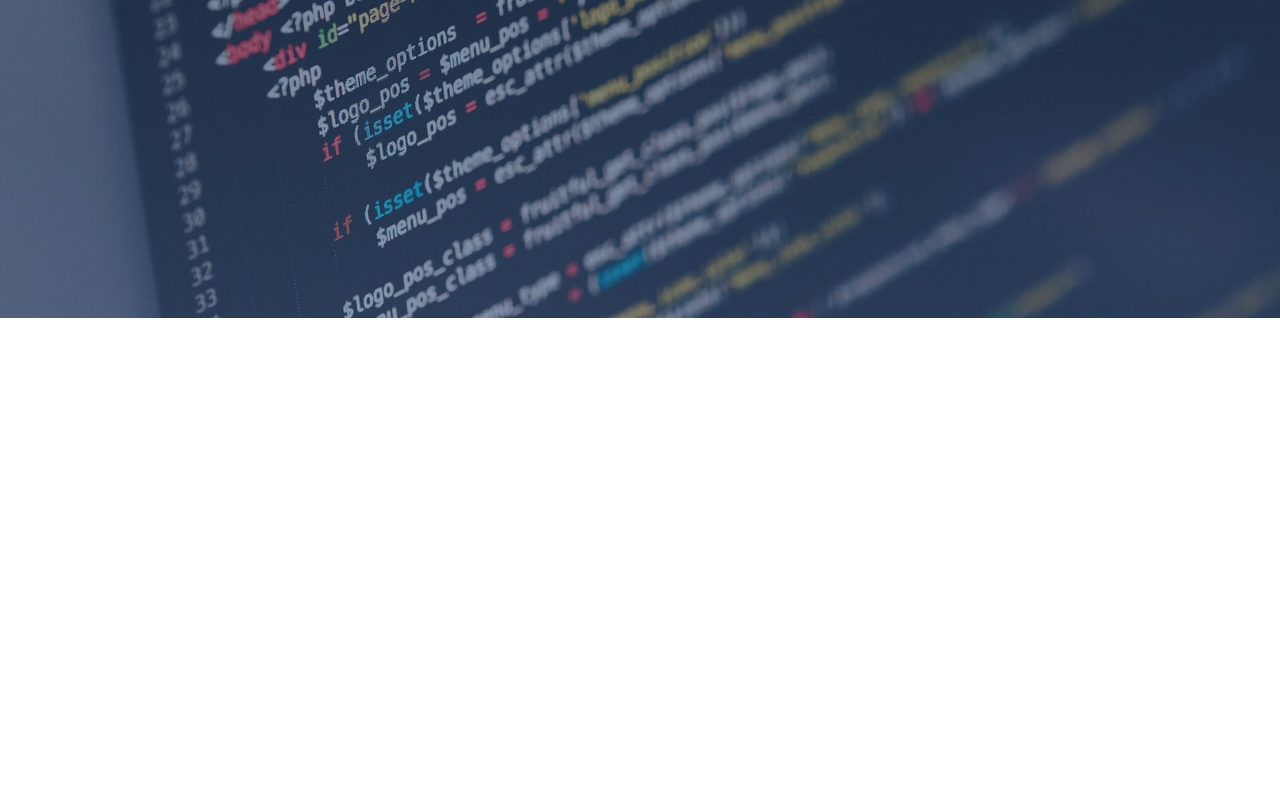
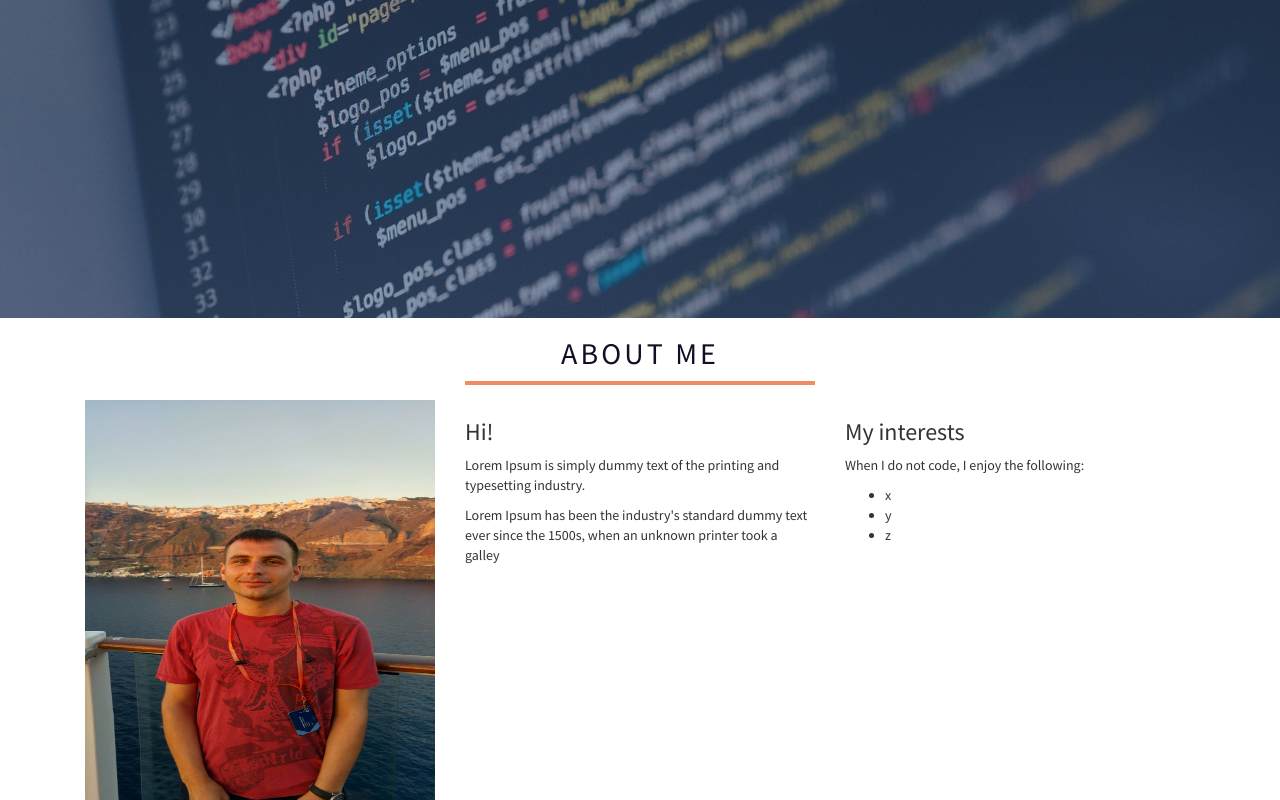
Before and after one commit to kristianJagoda/Project_One, a website: page index.html in a window 1280 px wide. Shown: the part 512-1312 px from the top of the page. Before the commit the page ends 830 px from the top, so only its background shows below. Drawn offline with nearby package versions, Linux system fonts and the light colour scheme; files whose address does not match are found by name.

Commit message:
Add section about me

```diff
--- a/index.html
+++ b/index.html
@@ -37,7 +37,7 @@
                     <!-- Collect the nav links, forms, and other content for toggling -->
                     <div class="collapse navbar-collapse" id="navigation">
                         <ul class="nav navbar-nav">
-                            <li><a href="#">ABOUT ME</a></li>
+                            <li><a href="#about_me">ABOUT ME</a></li>
                             <li><a href="#">SKILLS</a></li>
                             <li><a href="#">EXPERIENCE</a></li>
                             <li><a href="#">EDUCATION</a></li>
@@ -63,11 +63,57 @@
                 </div>
             </div>
         </section>
+    </header>
+
+    <!-- ABOUT ME -->
+    <section id="about_me">
+        <div class="container">
+
+            <div class="row">
+                <div class="col-xs-12 title">
+                    <h2>ABOUT ME</h2>
+                    <div class="centered-line line2"></div>
+                </div>
+            </div>
+
+            <div class="row">
+                <div class="col-xs-12 col-md-4 my_picture">
+                    <img src="images/my_picture.jpg" alt="my picture">
+                </div>
+
+                <div class="col-xs-12 col-md-4">
+                    <h3>Hi!</h3>
+                    <p>
+                        Lorem Ipsum is simply dummy text of the printing and typesetting industry.
+                    </p>
+                    <p>
+                        Lorem Ipsum has been the industry's standard dummy text ever since the 1500s, when an unknown printer took a galley
+
+                    </p>
+                </div>
+
+                <div class="col-xs-12 col-md-4">
+                  <h3>My interests</h3>
+                  <p>
+                    When I do not code, I enjoy the following:
+                  </p>
+                  <ul>
+                    <li>x</li>
+                    <li>y</li>
+                    <li>z</li>
+
+                  </ul>
+                </div>
+
+            </div>
 
 
 
 
-    </header>
+    </section>
+
+
+
 
     <script src="https://ajax.googleapis.com/ajax/libs/jquery/3.1.1/jquery.min.js"></script>
     <script src="js/bootstrap.js"></script>
--- a/sass/_custom.scss
+++ b/sass/_custom.scss
@@ -19,13 +19,27 @@ html {
 body {
     padding-top: 30px;
     font-family: $main_sans_font;
-    overflow: hidden;
+
 }
 
+/*-----ROWS, TITLES -----*/
 .row {
     margin-left: 0;
     margin-right: 0;
 }
+
+.title {
+    margin: 0 0 15px 0;
+    padding: 0;
+    font-size: 2.250em;
+    font-weight: 300;
+    color: #0f1025;
+    text-transform: uppercase;
+    display: block;
+    text-align: center;
+    letter-spacing: 0.1em;
+}
+
 /*---CENTERED LINE ----*/
 .centered-line {
     margin: 0 auto;
@@ -139,3 +153,15 @@ header {
 .line1 {
     background-color: lighten($color-primary-3, 50%);
 }
+
+/*---- ABOUT ME ---- */
+.line2 {
+  background-color: #f08b65;
+}
+.my_picture {
+  height: 400px;
+  img {
+    width: 100%;
+    height: 100%;
+  }
+}
```
Also changed, not shown: css/app.css, images/my_picture.jpg (added), 1 other file.
